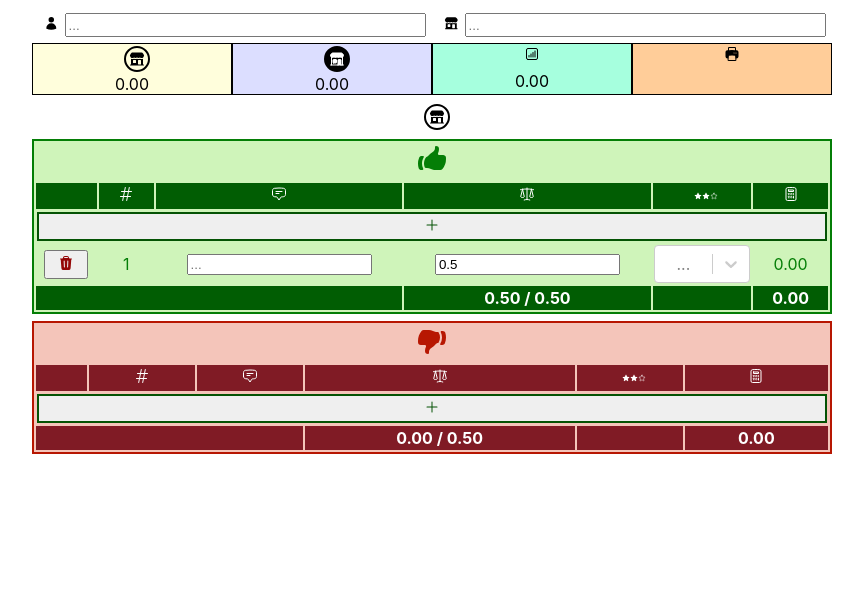
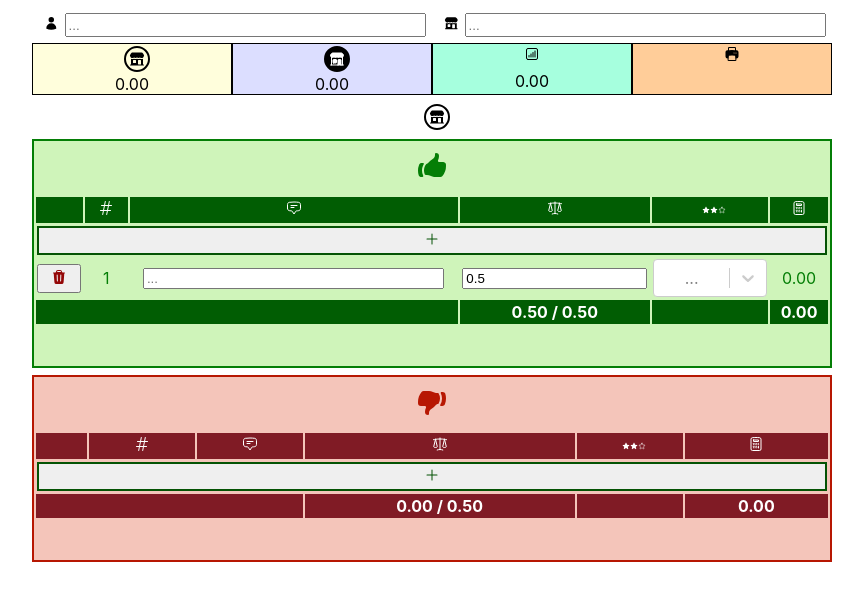
Before and after one commit to Alercard/mba-foda, a React (Create React App) app: page / in a window 1280 px wide. Both pictures are taken after a click on the button 640 px from the left and 226 px from the top of the page. Shown: the top 600 px of the page, without its empty margins (208-1071 px from the left). Built offline with nearby package versions, Linux system fonts and the light colour scheme.

Commit message:
Fix: Style bugs

```diff
--- a/src/App.css
+++ b/src/App.css
@@ -31,6 +31,10 @@
   color: #61dafb;
 }
 
+.center {
+  align-items: center;
+}
+
 @keyframes App-logo-spin {
   from {
     transform: rotate(0deg);
--- a/src/components/Analyze/Analyze.css
+++ b/src/components/Analyze/Analyze.css
@@ -32,9 +32,9 @@ td.NoData .IconAction {
 .Analyze .container {
     display: flex;
     flex-direction: column;
-    align-items: center;
     margin-top: 7px;
     margin-bottom: 7px;
+    overflow: auto;
 }
 
 .Analyze .container.up {
--- a/src/components/Analyze/index.jsx
+++ b/src/components/Analyze/index.jsx
@@ -62,11 +62,13 @@ const Analyze = ({ type }) => {
 
     return (
         <div className={`Analyze ${type}`}>
-            <div className='container'>
+            <div className='container center'>
                 {logoHeader}
             </div>
             <div className='container up'>
-                <IconThumbUp />
+                <div className="container center">
+                    <IconThumbUp />
+                </div>
                 <AnalyzeTable
                     data={upData}
                     handleAdd={handleAddUp}
@@ -77,7 +79,9 @@ const Analyze = ({ type }) => {
                 />
             </div>
             <div className='container down'>
-                <IconThumbDown />
+                <div className="container center">
+                    <IconThumbDown />
+                </div>
                 <AnalyzeTable
                     data={downData}
                     handleAdd={handleAddDown}
--- /dev/null
+++ b/src/components/AnalyzeTable/AnalyzeTable.css
@@ -0,0 +1,29 @@
+table {
+    margin-bottom: 2.5rem;
+}
+.table.input {
+    min-width: 90%;
+}
+
+.table-td.input {
+    min-width: 90%;
+}
+
+table .table-td.description {
+    min-width: 20rem;
+}
+table .table-td.scale {
+    max-width: 90%;
+}
+[class*=IndicatorsContainer] {
+    max-height: 1.5rem;
+}
+[class*=control] {
+    min-height: 1.5rem !important;
+}
+/*
+div[id^="react-select"] {
+    z-index: 100;
+    background-color: blue;
+}
+*/
--- a/src/components/AnalyzeTable/index.jsx
+++ b/src/components/AnalyzeTable/index.jsx
@@ -1,3 +1,4 @@
+import './AnalyzeTable.css';
 import Select from 'react-select';
 import IconAction from "../../containers/IconAction";
 import { IconCalculator, IconComment, IconDelete, IconHash, IconPlus, IconScale, IconStars } from "../Icons";
@@ -8,6 +9,7 @@ const AnalyzeTable = ({data, handleAdd, handleDelete, handleFieldUpdate, evaluat
 
     let counter = 1;
     return (
+        <div>
             <table>
                 <thead>
                     <tr>
@@ -37,16 +39,18 @@ const AnalyzeTable = ({data, handleAdd, handleDelete, handleFieldUpdate, evaluat
                                     </button>
                                 </td>
                                 <td>{counter++}</td>
-                            <td>
+                                <td className='table-td description'>
                                     <input
+                                        className='table-td input'
                                         type="text"
                                         value={item.description}
                                         placeholder="..."
                                         onChange={(e) => handleFieldUpdate(item.id, e.target.value, 'description')}
                                     />
                                 </td>
-                            <td>
+                                <td className='table-td scale'>
                                     <input
+                                        className='table-td input'
                                         type="number"
                                         value={item.heightManual > 0 ? item.heightManual : item.height}
                                         placeholder="0.00"
@@ -54,7 +58,7 @@ const AnalyzeTable = ({data, handleAdd, handleDelete, handleFieldUpdate, evaluat
                                         onChange={(e) => handleFieldUpdate(item.id, e.target.value, 'heightManual')}
                                     />
                                 </td>
-                            <td>
+                                <td style={{minWidth:"7rem"}}>
                                     <Select
                                         className="basic-single"
                                         options={evaluationOptions}
@@ -80,6 +84,8 @@ const AnalyzeTable = ({data, handleAdd, handleDelete, handleFieldUpdate, evaluat
                     </tr>
                 </tfoot>
             </table>
+        </div>
+
     );
 }
 
```
Lines whose indentation alone changed are shown as unchanged.
